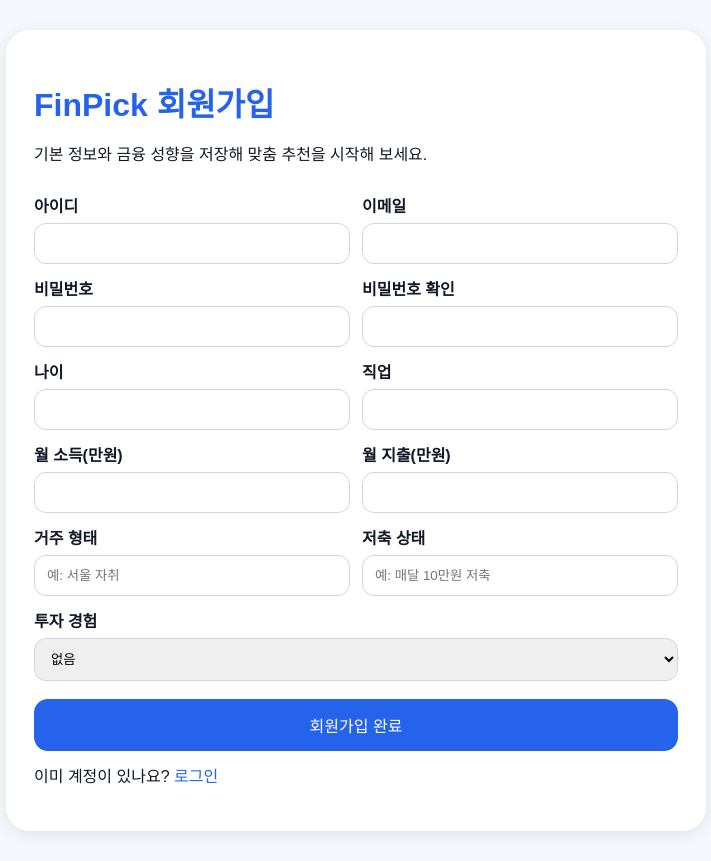
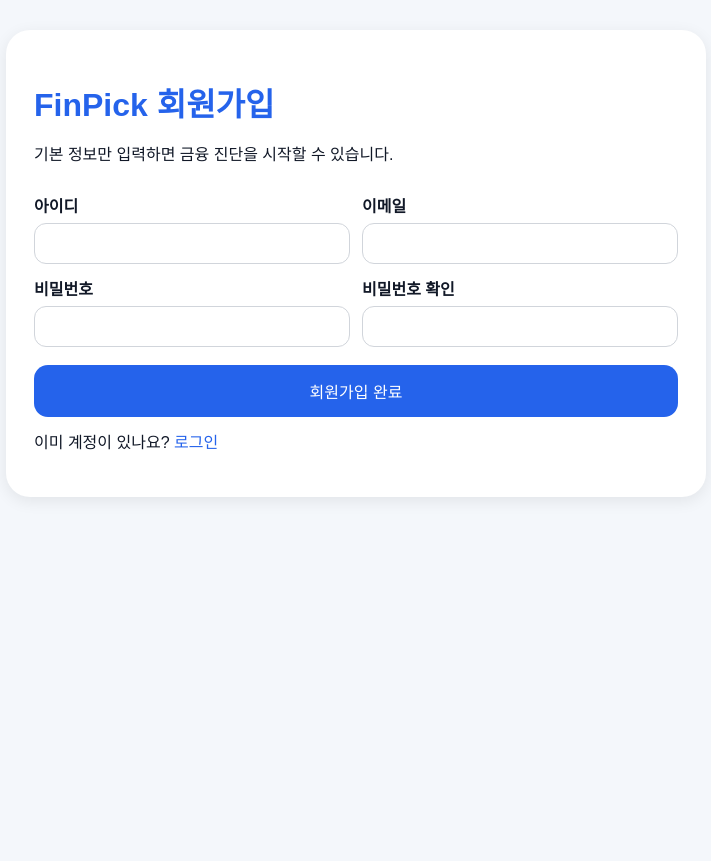
Before and after one commit to jisudori0402/FinPick, a Django app: page /signup/ in a window 1280 px wide. Shown: the whole page, without its empty margins (284-995 px from the left). After the commit the page ends 498 px from the top, so only its background shows below. Run offline with Django 5.2, Linux system fonts and the light colour scheme.

Commit message:
기본 진입 화면 로그인 변경, 회원가입 폼 항목 제거, 로그인/로그아웃 메시지 제거

```diff
--- a/backend/finpick_app/views.py
+++ b/backend/finpick_app/views.py
@@ -10,7 +10,7 @@ from .models import DiagnosisResult, ProductRecommendation, RoadmapStep, UserPro
 
 def index(request):
     if not request.user.is_authenticated:
-        return redirect('signup')
+        return redirect('login')
 
     roadmap = list(RoadmapStep.objects.values('step_number', 'title', 'description'))
     products = list(ProductRecommendation.objects.values('name', 'product_type', 'reason', 'category'))
@@ -34,13 +34,6 @@ def signup_view(request):
         email = request.POST.get('email', '').strip()
         password1 = request.POST.get('password1', '')
         password2 = request.POST.get('password2', '')
-        age = request.POST.get('age', '0')
-        job = request.POST.get('job', '').strip()
-        monthly_income = request.POST.get('monthly_income', '0')
-        monthly_expense = request.POST.get('monthly_expense', '0')
-        residence_type = request.POST.get('residence_type', '').strip()
-        saving_status = request.POST.get('saving_status', '').strip()
-        invest_experience = request.POST.get('invest_experience', '').strip()
 
         if not username or not email or not password1 or not password2:
             messages.error(request, '필수 항목을 모두 입력해 주세요.')
@@ -53,16 +46,7 @@ def signup_view(request):
             return render(request, 'signup.html')
 
         user = User.objects.create_user(username=username, email=email, password=password1)
-        UserProfile.objects.create(
-            user=user,
-            age=int(age) if age else None,
-            job=job,
-            monthly_income=int(monthly_income) if monthly_income else None,
-            monthly_expense=int(monthly_expense) if monthly_expense else None,
-            residence_type=residence_type,
-            saving_status=saving_status,
-            invest_experience=invest_experience,
-        )
+        UserProfile.objects.create(user=user)
         login(request, user)
         messages.success(request, '회원가입이 완료되었습니다.')
         return redirect('index')
--- a/backend/templates/login.html
+++ b/backend/templates/login.html
@@ -24,12 +24,6 @@
         <h1>FinPick 로그인</h1>
         <p>회원가입한 계정으로 로그인해 주세요.</p>
 
-        {% if messages %}
-          {% for message in messages %}
-            <div class="msg {% if message.tags == 'success' %}ok{% endif %}">{{ message }}</div>
-          {% endfor %}
-        {% endif %}
-
         <form method="post">
           {% csrf_token %}
           <label>아이디</label>
--- a/backend/templates/signup.html
+++ b/backend/templates/signup.html
@@ -23,13 +23,7 @@
     <div class="wrap">
       <div class="card">
         <h1>FinPick 회원가입</h1>
-        <p>기본 정보와 금융 성향을 저장해 맞춤 추천을 시작해 보세요.</p>
-
-        {% if messages %}
-          {% for message in messages %}
-            <div class="msg {% if message.tags == 'success' %}ok{% endif %}">{{ message }}</div>
-          {% endfor %}
-        {% endif %}
+        <p>기본 정보만 입력하면 금융 진단을 시작할 수 있습니다.</p>
 
         <form method="post">
           {% csrf_token %}
@@ -53,42 +47,6 @@
               <input type="password" name="password2" required />
             </div>
           </div>
-          <div class="row">
-            <div>
-              <label>나이</label>
-              <input type="number" name="age" min="18" max="99" />
-            </div>
-            <div>
-              <label>직업</label>
-              <input name="job" />
-            </div>
-          </div>
-          <div class="row">
-            <div>
-              <label>월 소득(만원)</label>
-              <input type="number" name="monthly_income" />
-            </div>
-            <div>
-              <label>월 지출(만원)</label>
-              <input type="number" name="monthly_expense" />
-            </div>
-          </div>
-          <div class="row">
-            <div>
-              <label>거주 형태</label>
-              <input name="residence_type" placeholder="예: 서울 자취" />
-            </div>
-            <div>
-              <label>저축 상태</label>
-              <input name="saving_status" placeholder="예: 매달 10만원 저축" />
-            </div>
-          </div>
-          <label>투자 경험</label>
-          <select name="invest_experience">
-            <option value="없음">없음</option>
-            <option value="조금 있음">조금 있음</option>
-            <option value="꾸준히 하는 중">꾸준히 하는 중</option>
-          </select>
           <button class="btn" type="submit">회원가입 완료</button>
         </form>
         <p style="margin-top: 12px;">이미 계정이 있나요? <a href="/login/">로그인</a></p>
```
